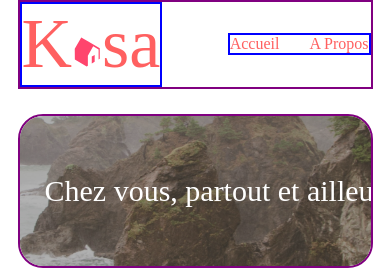
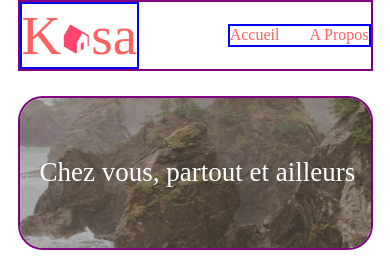
Before and after one commit to matthieuClio/Kasa, a React (Vite) app: page / in a window 390 px wide. Shown: the top 270 px of the page. Built offline with nearby package versions, Linux system fonts and the light colour scheme; a web font is replaced by a local one.

Commit message:
Fix (Home) : mobile responsive, issue width the Background component and Header component.

```diff
--- a/src/assets/sass/component/component.scss
+++ b/src/assets/sass/component/component.scss
@@ -195,9 +195,9 @@
 
         &__title {
             width: 100%;
-            font-size: 30px;
+            font-size: 27px;
             font-weight: normal;
-            margin: 0 25px 0 25px;
+            margin: 0 20px 0 20px;
         }
     }
 
@@ -211,7 +211,6 @@
 
         &__image {
             width: 100%;
-            // height: 100%;
         }
     }
 }
--- a/src/assets/sass/layout/layout.scss
+++ b/src/assets/sass/layout/layout.scss
@@ -80,7 +80,7 @@
         margin: auto;
 
         &__logo {
-            font-size: 70px;
+            font-size: 55px;
         }
     }
 }
```
